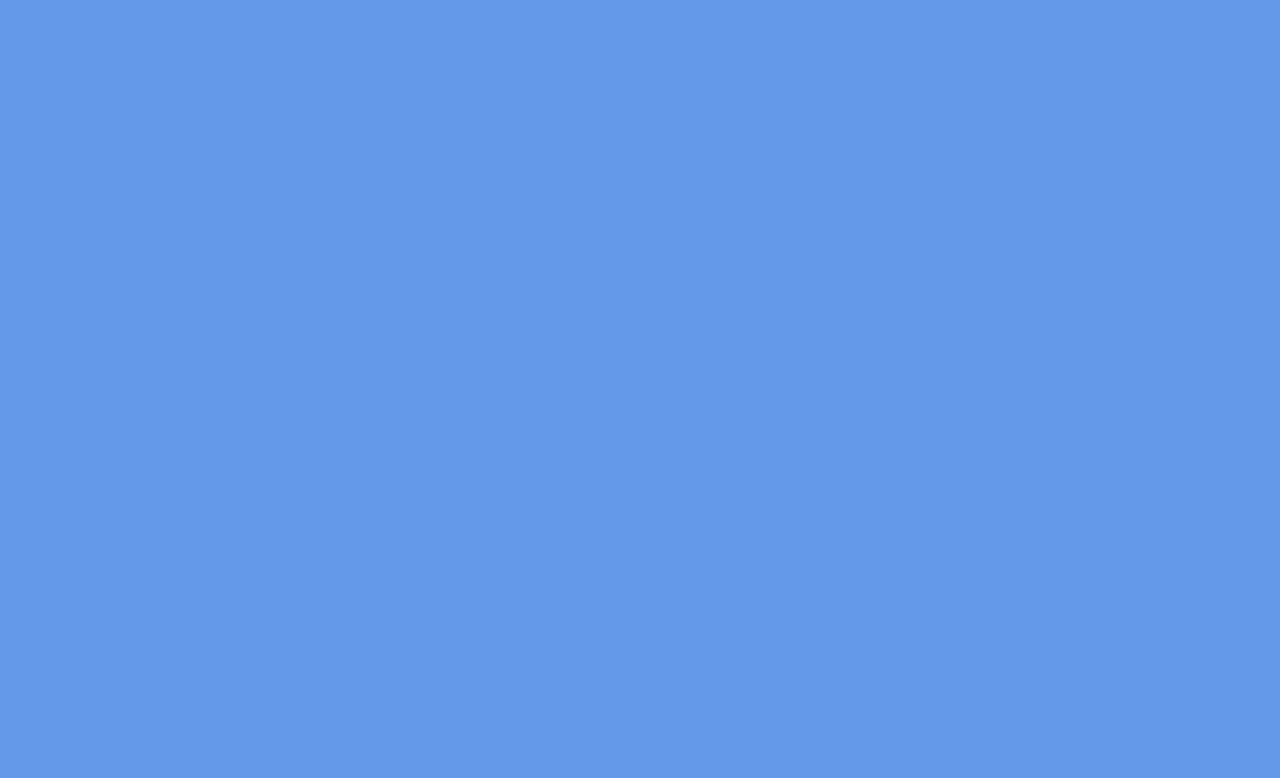
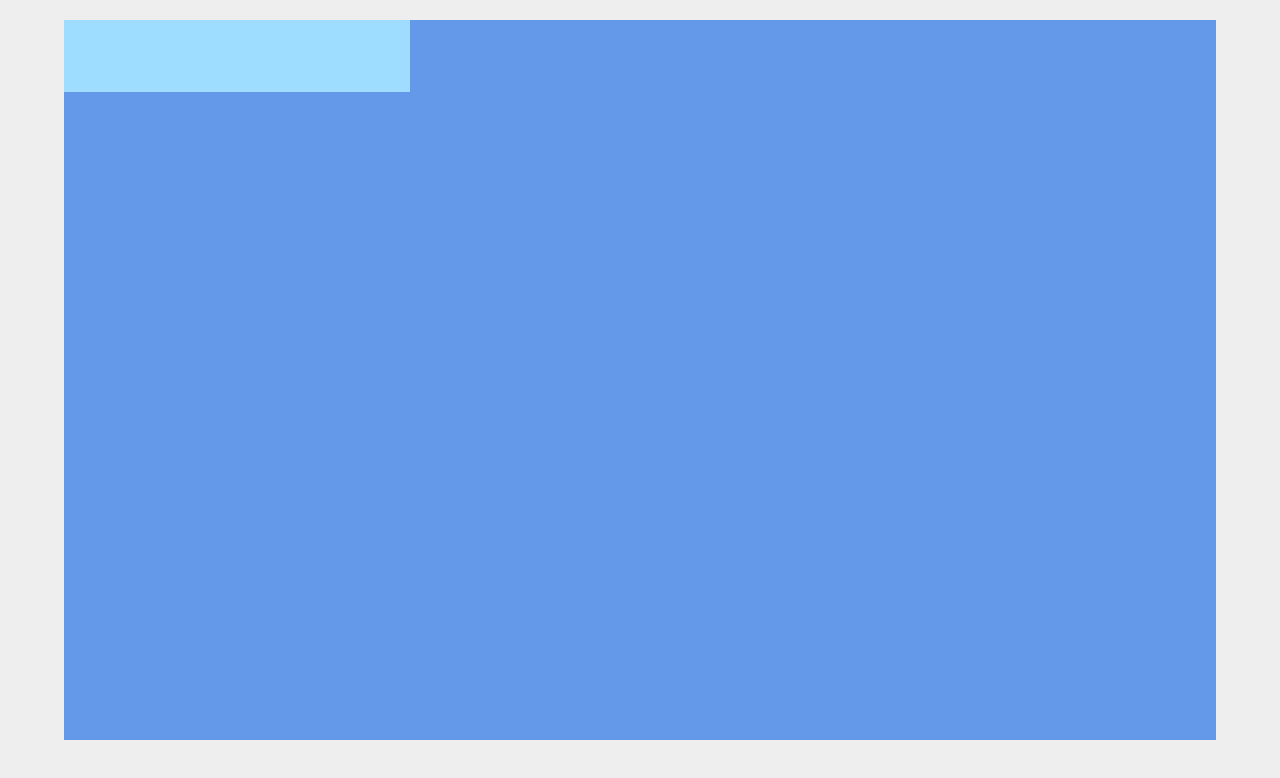
Before and after one commit to Dejorden94/weather-app, a plain HTML site: page index.html in a window 1280 px wide. Drawn offline with Linux system fonts and the light colour scheme.

Commit message:
add grid to main

```diff
--- a/css/style.css
+++ b/css/style.css
@@ -16,13 +16,20 @@ html {
 }
 
 body {
+    display: flex;
+    justify-content: center;
+    align-content: center;
     font-size: 2rem;
     background: #eee;
+    padding: 2rem;
 }
 
 .weather__main {
-    width: 100vw;
-    height: 100vh;
+    display: grid;
+    grid-template-rows: repeat(10, 1fr);
+    grid-template-columns: repeat(10, 1fr);
+    width: 90vw;
+    height: 90vh;
     background: var(--background-color);
 }
 
```
